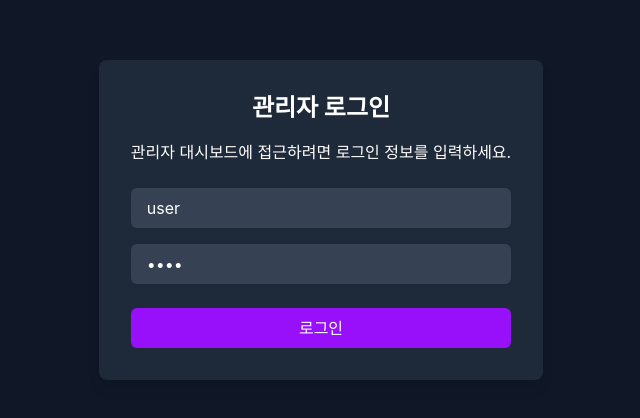
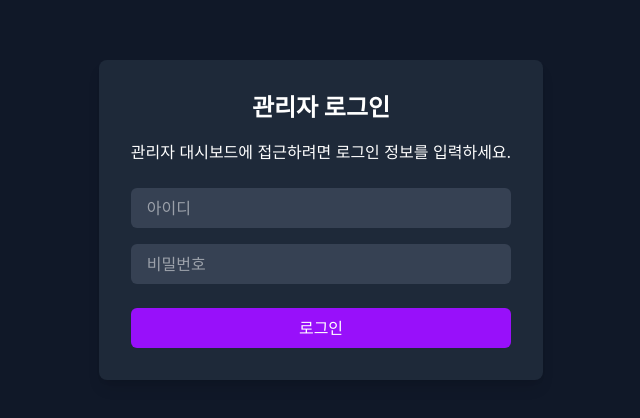
Before and after one commit to didxodnr0769-bom/jiujitsu_archive, a React (Vite) app: page /auth in a window 1280 px wide. Shown: the part 180-598 px from the top of the page, without its empty margins (319-959 px from the left). Built offline with nearby package versions, Linux system fonts and the light colour scheme; no server answers.

Commit message:
feat : 로그인중 pending 처리

```diff
--- a/src/features/auth/presentation/components/LoginForm.jsx
+++ b/src/features/auth/presentation/components/LoginForm.jsx
@@ -6,7 +6,7 @@ export default function LoginForm() {
   const navigate = useNavigate();
   const idRef = useRef();
   const passwordRef = useRef();
-  const { mutate } = useLogin();
+  const { mutate, isPending } = useLogin();
   const [errorMessage, setErrorMessage] = useState("");
 
   const handleLogin = async () => {
@@ -19,7 +19,7 @@ export default function LoginForm() {
         onError: (errorMessage) => {
           setErrorMessage(errorMessage);
         },
-      }
+      },
     );
   };
 
@@ -35,8 +35,8 @@ export default function LoginForm() {
           type="text"
           placeholder="아이디"
           className="w-full px-4 py-2 bg-gray-700 rounded-md focus:outline-none focus:ring-2 focus:ring-purple-500"
-          defaultValue="user"
           ref={idRef}
+          disabled={isPending}
         />
       </div>
       <div className="mb-6">
@@ -44,15 +44,18 @@ export default function LoginForm() {
           type="password"
           placeholder="비밀번호"
           className="w-full px-4 py-2 bg-gray-700 rounded-md focus:outline-none focus:ring-2 focus:ring-purple-500"
-          defaultValue="pass"
           ref={passwordRef}
+          disabled={isPending}
         />
       </div>
       <button
         type="submit"
-        className="w-full px-4 py-2 bg-purple-600 rounded-md hover:bg-purple-700 transition-colors"
+        className={`w-full px-4 py-2 bg-purple-600 rounded-md transition-colors ${
+          isPending ? "opacity-50 cursor-not-allowed" : "hover:bg-purple-700"
+        }`}
+        disabled={isPending}
       >
-        로그인
+        {isPending ? "로그인 중..." : "로그인"}
       </button>
       {errorMessage && <p className="mt-4 text-red-500">{errorMessage}</p>}
     </form>
```
